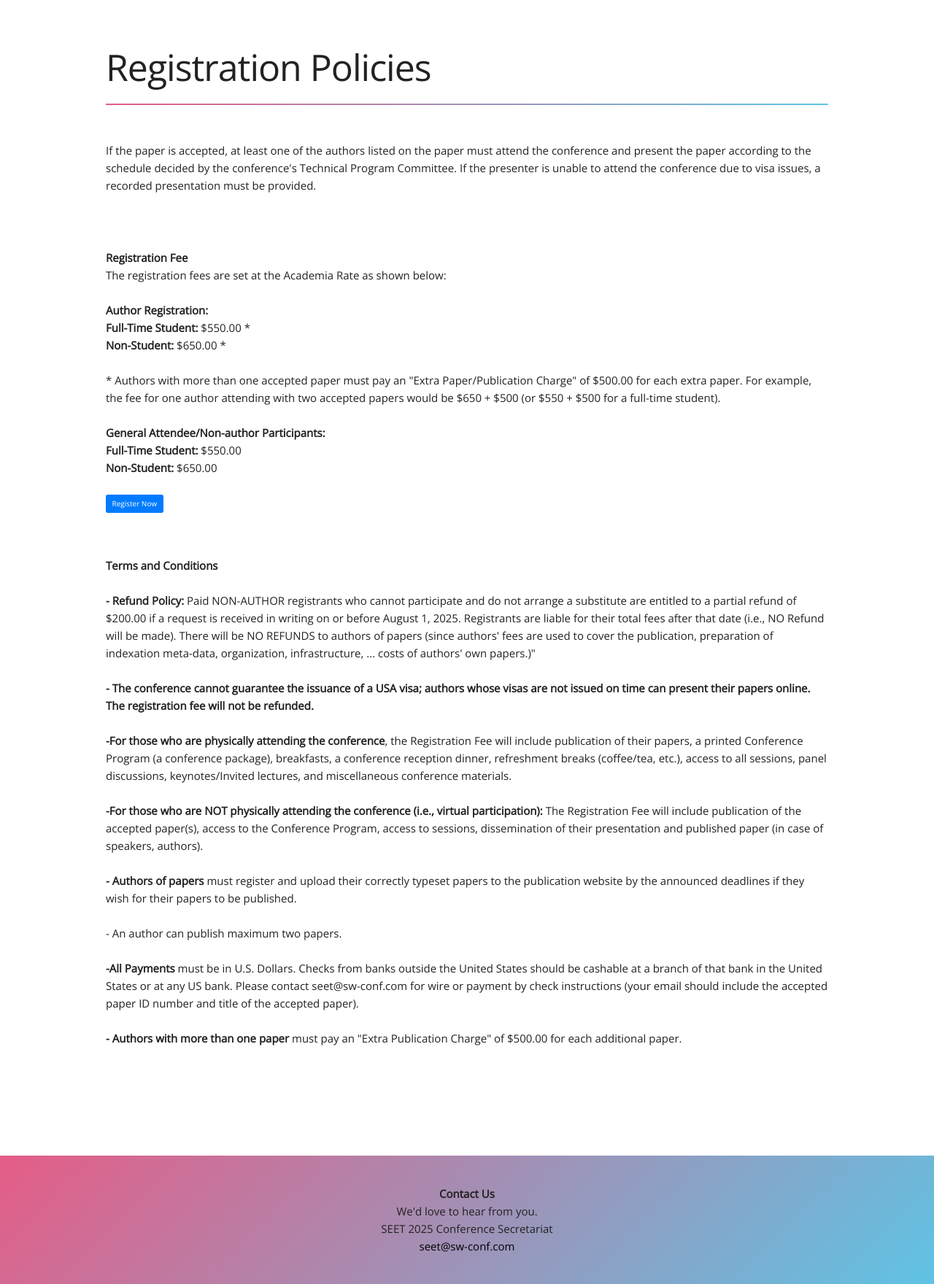
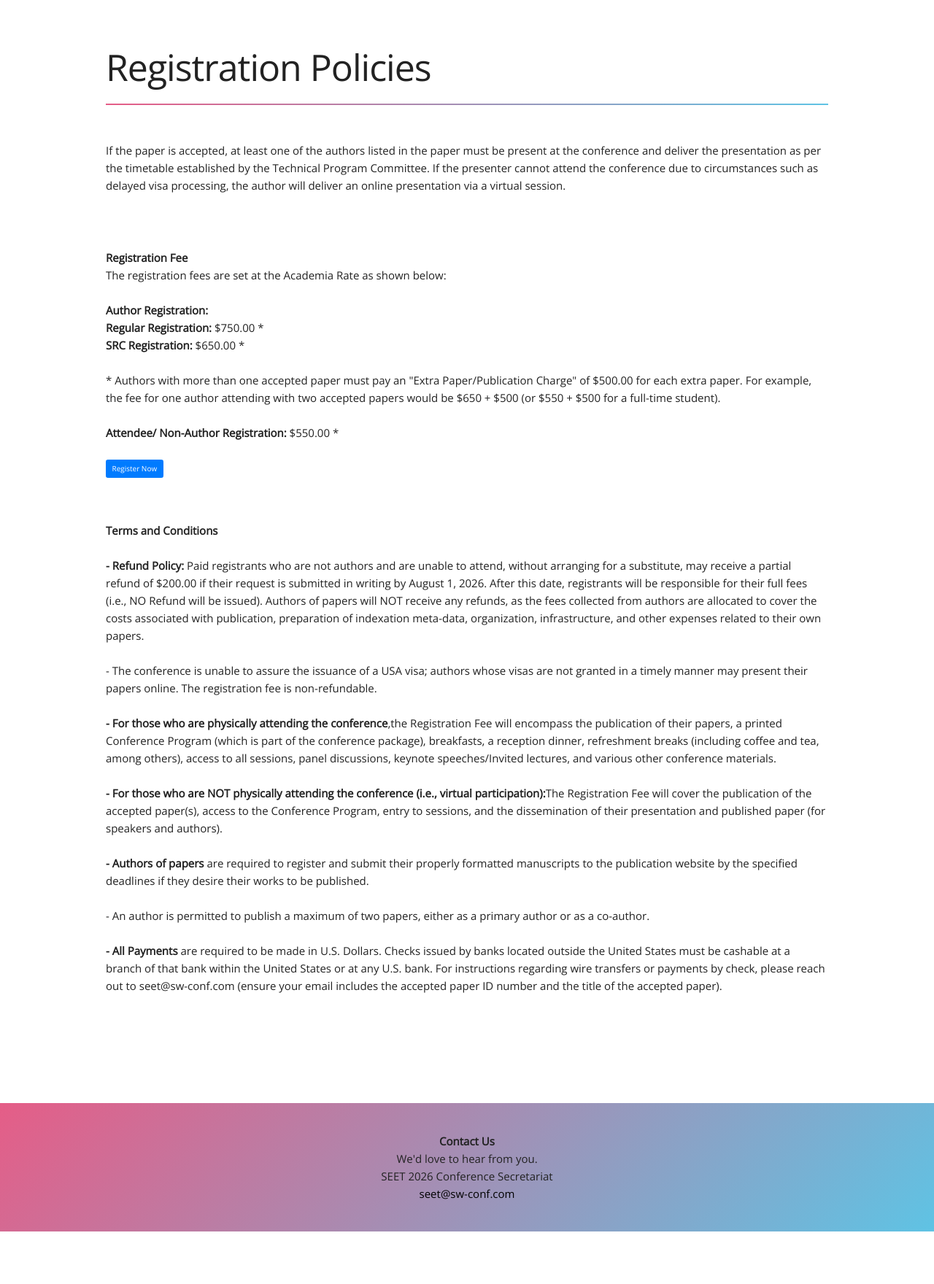
Before and after one commit to ilmaan/ICSE-IT-Conf, a Django app: page /registration in a window 1280 px wide. Shown: the part 244-2004 px from the top of the page at 73% size. After the commit the page ends 1932 px from the top, so only its background shows below. Run offline with Django 5.2, Linux system fonts and the light colour scheme; some libraries are stand-ins or nearby versions.

Commit message:
feat: changes in registration, submission and travel

```diff
--- a/templates/registration.html
+++ b/templates/registration.html
@@ -1,31 +1,41 @@
 <!DOCTYPE html>
 {% load static %}
 <html lang="en">
+
 <head>
   <meta charset="UTF-8">
   <meta name="viewport" content="width=device-width, initial-scale=1.0">
-    <title>  SEET 2025</title>
+  <title> SEET 2025</title>
   <link rel="icon" type="image/x-icon" href="{% static 'app/images/SEET_revmininb.png' %}">
 
   <link rel="stylesheet" href="https://cdnjs.cloudflare.com/ajax/libs/normalize/4.2.0/normalize.min.css">
   <link rel="stylesheet" href="https://cdnjs.cloudflare.com/ajax/libs/typicons/2.0.8/typicons.min.css">
-    <link rel="stylesheet" href="https://cdn.jsdelivr.net/npm/bootstrap@4.4.1/dist/css/bootstrap.min.css" integrity="sha384-Vkoo8x4CGsO3+Hhxv8T/Q5PaXtkKtu6ug5TOeNV6gBiFeWPGFN9MuhOf23Q9Ifjh" crossorigin="anonymous">
+  <link rel="stylesheet" href="https://cdn.jsdelivr.net/npm/bootstrap@4.4.1/dist/css/bootstrap.min.css"
+    integrity="sha384-Vkoo8x4CGsO3+Hhxv8T/Q5PaXtkKtu6ug5TOeNV6gBiFeWPGFN9MuhOf23Q9Ifjh" crossorigin="anonymous">
 
   <script src="https://cdnjs.cloudflare.com/ajax/libs/jquery/3.1.0/jquery.min.js"></script>
-    <script src="https://cdnjs.cloudflare.com/ajax/libs/gsap/1.19.0/TweenMax.min.js" ></script>
-    <script src="https://code.jquery.com/jquery-3.4.1.slim.min.js" integrity="sha384-J6qa4849blE2+poT4WnyKhv5vZF5SrPo0iEjwBvKU7imGFAV0wwj1yYfoRSJoZ+n" crossorigin="anonymous"></script>
-    <script src="https://cdn.jsdelivr.net/npm/popper.js@1.16.0/dist/umd/popper.min.js" integrity="sha384-Q6E9RHvbIyZFJoft+2mJbHaEWldlvI9IOYy5n3zV9zzTtmI3UksdQRVvoxMfooAo" crossorigin="anonymous"></script>
-    <script src="https://cdn.jsdelivr.net/npm/bootstrap@4.4.1/dist/js/bootstrap.min.js" integrity="sha384-wfSDF2E50Y2D1uUdj0O3uMBJnjuUD4Ih7YwaYd1iqfktj0Uod8GCExl3Og8ifwB6" crossorigin="anonymous"></script>
+  <script src="https://cdnjs.cloudflare.com/ajax/libs/gsap/1.19.0/TweenMax.min.js"></script>
+  <script src="https://code.jquery.com/jquery-3.4.1.slim.min.js"
+    integrity="sha384-J6qa4849blE2+poT4WnyKhv5vZF5SrPo0iEjwBvKU7imGFAV0wwj1yYfoRSJoZ+n"
+    crossorigin="anonymous"></script>
+  <script src="https://cdn.jsdelivr.net/npm/popper.js@1.16.0/dist/umd/popper.min.js"
+    integrity="sha384-Q6E9RHvbIyZFJoft+2mJbHaEWldlvI9IOYy5n3zV9zzTtmI3UksdQRVvoxMfooAo"
+    crossorigin="anonymous"></script>
+  <script src="https://cdn.jsdelivr.net/npm/bootstrap@4.4.1/dist/js/bootstrap.min.js"
+    integrity="sha384-wfSDF2E50Y2D1uUdj0O3uMBJnjuUD4Ih7YwaYd1iqfktj0Uod8GCExl3Og8ifwB6"
+    crossorigin="anonymous"></script>
   <script src="https://js.stripe.com/v3/"></script>
   <script src="{% static 'main.js' %}"></script>
   <link rel="stylesheet" href="{% static 'app/css/home.css' %}">
 </head>
+
 <body>
   <!-- Header Section
 –––––––––––––––––––––––––––––––––––––––––––––––––– -->
   <nav class="navbar navbar-expand-lg navbar-light ">
     <!-- <a class="navbar-brand" href="#">Navbar</a> -->
-  <button class="navbar-toggler" type="button" data-toggle="collapse" data-target="#navbarNavDropdown" aria-controls="navbarNavDropdown" aria-expanded="false" aria-label="Toggle navigation">
+    <button class="navbar-toggler" type="button" data-toggle="collapse" data-target="#navbarNavDropdown"
+      aria-controls="navbarNavDropdown" aria-expanded="false" aria-label="Toggle navigation">
       <span class="navbar-toggler-icon"></span>
     </button>
     <div class="collapse navbar-collapse" id="navbarNavDropdown">
@@ -94,7 +104,8 @@
     </div>
     <a class="smoothscroll" href="#about">
       <div class="scroll-down"></div>
-    </a> </header>
+    </a>
+  </header>
 
   <!-- About Section
   –––––––––––––––––––––––––––––––––––––––––––––––––– -->
@@ -107,9 +118,10 @@
         <p>
           <!-- If the paper is accepted, at least one of the authors listed on the paper must register for the SEET 2025. -->
 
-If the paper is accepted, at least one of the authors listed on the paper must attend the conference and present the paper according to the schedule decided by the conference's Technical Program Committee.
-
-If the presenter is unable to attend the conference due to visa issues, a recorded presentation must be provided.
+          If the paper is accepted, at least one of the authors listed in the paper must be present at the conference
+          and deliver the presentation as per the timetable established by the Technical Program Committee. If the
+          presenter cannot attend the conference due to circumstances such as delayed visa processing, the author will
+          deliver an online presentation via a virtual session.
         </p>
 
 
@@ -126,40 +138,25 @@ If the presenter is unable to attend the conference due to visa issues, a record
           <b>Author Registration:</b>
           <br>
 
-            <b>Full-Time Student:</b> $550.00 *
+          <b>Regular Registration:</b> $750.00 *
           <br>
-
-            <b>Non-Student:</b> $650.00 *
+          <b>SRC Registration:</b> $650.00 *
           <br><br>
 
 
-            * Authors with more than one accepted paper must pay an "Extra Paper/Publication Charge" of $500.00 for each extra paper. For example, the fee for one author attending with two accepted papers would be $650 + $500 (or $550 + $500 for a full-time student).
+          * Authors with more than one accepted paper must pay an "Extra Paper/Publication Charge" of $500.00 for each
+          extra paper. For example, the fee for one author attending with two accepted papers would be $650 + $500 (or
+          $550 + $500 for a full-time student).
           <br><br>
 
 
-            <b>General Attendee/Non-author Participants:</b>
-            <br>
-            <b>Full-Time Student:</b> $550.00
-            <br>
-            <b>Non-Student:</b> $650.00
-            <br>
+          <b>Attendee/ Non-Author Registration:</b> $550.00 *
         </p>
         <button type="button" class="btn btn-primary" data-toggle="modal" data-target="#registerModal">
           Register Now
         </button>
-      <!-- <style>
-        .btn-primary-custom {
-            background-color: #236db8;
-            font-size: 1.25rem; /* Adjust the size as needed */
-            padding: 0.75rem 1.5rem; /* Adjust padding for a larger button */
-        }
-    </style>
-    <button type="button" class="btn btn-primary btn-primary-custom" data-toggle="modal" data-target="#registerModal">
-        Register Now
-    </button> -->
 
       </div>
-
       <div class="aboutseet row">
         <b>Terms and Conditions</b>
         <br>
@@ -167,30 +164,41 @@ If the presenter is unable to attend the conference due to visa issues, a record
         <!-- <div class="block"></div> -->
         <p>
 
-            <b>- Refund Policy:</b> Paid NON-AUTHOR registrants who cannot participate and do not arrange a substitute are entitled to a partial refund of $200.00 if a request is received in writing on or before August 1, 2025. Registrants are liable for their total fees after that date (i.e., NO Refund will be made). There will be NO REFUNDS to authors of papers (since authors' fees are used to cover the publication, preparation of indexation meta-data, organization, infrastructure, ... costs of authors' own papers.)"
+          <b>- Refund Policy:</b> Paid registrants who are not authors and are unable to attend, without arranging for a
+          substitute, may receive a partial refund of $200.00 if their request is submitted in writing by August 1,
+          2026. After this date, registrants will be responsible for their full fees (i.e., NO Refund will be issued).
+          Authors of papers will NOT receive any refunds, as the fees collected from authors are allocated to cover the
+          costs associated with publication, preparation of indexation meta-data, organization, infrastructure, and
+          other expenses related to their own papers.
           <br>
           <br>
-
-            <b>- The conference cannot guarantee the issuance of a USA visa; authors whose visas are not issued on time can present their papers online. The registration fee will not be refunded.</b>
+          - The conference is unable to assure the issuance of a USA visa; authors whose visas are not granted in a
+          timely manner may present their papers online. The registration fee is non-refundable.
+          <br>
 
           <br>
-            <br>
-            <b>-For those who are physically attending the conference</b>, the Registration Fee will include publication of their papers, a printed Conference Program (a conference package), breakfasts, a conference reception dinner, refreshment breaks (coffee/tea, etc.), access to all sessions, panel discussions, keynotes/Invited lectures, and miscellaneous conference materials.
+          <b>- For those who are physically attending the conference</b>,the Registration Fee will encompass the
+          publication of their papers, a printed Conference Program (which is part of the conference package),
+          breakfasts, a reception dinner, refreshment breaks (including coffee and tea, among others), access to all
+          sessions, panel discussions, keynote speeches/Invited lectures, and various other conference materials.
           <br>
           <br>
-            <b>-For those who are NOT physically attending the conference (i.e., virtual participation):</b> The Registration Fee will include publication of the accepted paper(s), access to the Conference Program, access to sessions, dissemination of their presentation and published paper (in case of speakers, authors).
+          <b>- For those who are NOT physically attending the conference (i.e., virtual participation):</b>The
+          Registration Fee will cover the publication of the accepted paper(s), access to the Conference Program, entry
+          to sessions, and the dissemination of their presentation and published paper (for speakers and authors).
           <br>
           <br>
-            <b>- Authors of papers</b> must register and upload their correctly typeset papers to the publication website by the announced deadlines if they wish for their papers to be published.
+          <b>- Authors of papers</b> are required to register and submit their properly formatted manuscripts to the
+          publication website by the specified deadlines if they desire their works to be published.
           <br>
           <br>
-            - An author can publish maximum two papers.
+          - An author is permitted to publish a maximum of two papers, either as a primary author or as a co-author.
           <br>
           <br>
-            <b>-All Payments</b> must be in U.S. Dollars. Checks from banks outside the United States should be cashable at a branch of that bank in the United States or at any US bank. Please contact seet@sw-conf.com for wire or payment by check instructions (your email should include the accepted paper ID number and title of the accepted paper).
-            <br>
-            <br>
-            <b>- Authors with more than one paper</b> must pay an "Extra Publication Charge" of $500.00 for each additional paper.
+          <b>- All Payments</b> are required to be made in U.S. Dollars. Checks issued by banks located outside the
+          United States must be cashable at a branch of that bank within the United States or at any U.S. bank. For
+          instructions regarding wire transfers or payments by check, please reach out to seet@sw-conf.com (ensure your
+          email includes the accepted paper ID number and the title of the accepted paper).
 
           <br>
           <br>
@@ -353,7 +361,7 @@ If the presenter is unable to attend the conference due to visa issues, a record
         <br>
         We'd love to hear from you.
         <br>
-        SEET 2025 Conference Secretariat
+        SEET 2026 Conference Secretariat
         <br>
         <a style="color: black;" href="mailto: seet@sw-conf.com">seet@sw-conf.com</a>
       </div>
@@ -362,7 +370,8 @@ If the presenter is unable to attend the conference due to visa issues, a record
   </footer>
 
   <!-- Modal Structure -->
-  <div class="modal fade" id="registerModal" tabindex="-1" role="dialog" aria-labelledby="registerModalLabel" aria-hidden="true">
+  <div class="modal fade" id="registerModal" tabindex="-1" role="dialog" aria-labelledby="registerModalLabel"
+    aria-hidden="true">
     <div class="modal-dialog" role="document">
       <div class="modal-content">
         <div class="modal-header">
@@ -389,23 +398,28 @@ If the presenter is unable to attend the conference due to visa issues, a record
             <div class="form-group">
               <label for="email">Email</label>
               <input type="email" class="form-control" id="email" name="email" placeholder="Enter your email">
-                <small class="form-text text-muted">Note: Only register once with a single email address and use same email to pay.</small>
+              <small class="form-text text-muted">Note: Only register once with a single email address and use same
+                email to pay.</small>
             </div>
             <div class="form-group">
               <label for="numberOfPapers">Number of Papers Accepted</label>
-                <input type="number" class="form-control" id="numberOfPapers" name="numberOfPapers" placeholder="Enter number of papers accepted" min="1" required>
+              <input type="number" class="form-control" id="numberOfPapers" name="numberOfPapers"
+                placeholder="Enter number of papers accepted" min="1" required>
             </div>
             <div id="paperDetailsContainer">
               <div class="form-group paper-details">
                 <label for="paperDetails1">Paper Details (Paper ID - Paper Title)</label>
-                    <input type="text" class="form-control" id="paperDetails1" name="paperDetails1" placeholder="Enter as: PaperID, Paper Title">
-                    <small class="form-text text-muted">Multiple papers: Paper-1 ID, Paper-1 Title, Paper-2 ID, Paper-2 Title</small>
+                <input type="text" class="form-control" id="paperDetails1" name="paperDetails1"
+                  placeholder="Enter as: PaperID, Paper Title">
+                <small class="form-text text-muted">Multiple papers: Paper-1 ID, Paper-1 Title, Paper-2 ID, Paper-2
+                  Title</small>
               </div>
             </div>
           </form>
         </div>
         <div class="modal-footer">
-          <a href="#" data-toggle="modal" data-target="#paymentModal" data-dismiss="modal" style="margin-right: auto;">Already registered?</a>
+          <a href="#" data-toggle="modal" data-target="#paymentModal" data-dismiss="modal"
+            style="margin-right: auto;">Already registered?</a>
           <button type="button" class="btn btn-secondary" data-dismiss="modal">Close</button>
           <button type="button" class="btn btn-primary" id="submitPay">Submit</button>
         </div>
@@ -414,7 +428,8 @@ If the presenter is unable to attend the conference due to visa issues, a record
   </div>
 
   <!-- New Payment Modal -->
-  <div class="modal fade" id="paymentModal" tabindex="-1" role="dialog" aria-labelledby="paymentModalLabel" aria-hidden="true">
+  <div class="modal fade" id="paymentModal" tabindex="-1" role="dialog" aria-labelledby="paymentModalLabel"
+    aria-hidden="true">
     <div class="modal-dialog" role="document">
       <div class="modal-content">
         <div class="modal-header">
@@ -439,12 +454,14 @@ If the presenter is unable to attend the conference due to visa issues, a record
     </div>
   </div>
 </body>
+
 </html>
 
 <style>
   .form-check-label {
     padding-left: 0.5rem;
   }
+
   .form-check-input {
     vertical-align: middle;
     margin-top: 0.6rem
@@ -458,7 +475,7 @@ If the presenter is unable to attend the conference due to visa issues, a record
   ------------------------------------------------------ */
 
   function fade($ele) {
-    $ele.fadeIn(1000).delay(3000).fadeOut(1000, function() {
+    $ele.fadeIn(1000).delay(3000).fadeOut(1000, function () {
       var $next = $(this).next('.quote');
       fade($next.length > 0 ? $next : $(this).parent().children().first());
     });
@@ -470,7 +487,7 @@ fade($('.quoteLoop > .quote').first());
   /* Navigation
   ------------------------------------------------------ */
 
-$(window).scroll(function() {
+  $(window).scroll(function () {
 
     if ($(window).scrollTop() > 300) {
       $('.main_nav').addClass('sticky');
@@ -480,7 +497,7 @@ $(window).scroll(function() {
   });
 
   // Mobile Navigation
-$('.mobile-toggle').click(function() {
+  $('.mobile-toggle').click(function () {
     if ($('.main_nav').hasClass('open-nav')) {
       $('.main_nav').removeClass('open-nav');
     } else {
@@ -488,7 +505,7 @@ $('.mobile-toggle').click(function() {
     }
   });
 
-$('.main_nav li a').click(function() {
+  $('.main_nav li a').click(function () {
     if ($('.main_nav').hasClass('open-nav')) {
       $('.navigation').removeClass('open-nav');
       $('.main_nav').removeClass('open-nav');
@@ -500,9 +517,9 @@ $('.main_nav li a').click(function() {
   /* Smooth Scrolling
   ------------------------------------------------------ */
 
-jQuery(document).ready(function($) {
+  jQuery(document).ready(function ($) {
 
-   $('.smoothscroll').on('click',function (e) {
+    $('.smoothscroll').on('click', function (e) {
       e.preventDefault();
 
       var target = this.hash,
@@ -517,5 +534,5 @@ jQuery(document).ready(function($) {
 
   });
 
-TweenMax.staggerFrom(".heading", 0.8, {opacity: 0, y: 20, delay: 0.2}, 0.4);
+  TweenMax.staggerFrom(".heading", 0.8, { opacity: 0, y: 20, delay: 0.2 }, 0.4);
 </script>
--- a/templates/submissions.html
+++ b/templates/submissions.html
@@ -381,7 +381,7 @@
         <br>
         We’d love to hear from you.
         <br>
-        SEET 2025 Conference Secretariat
+        SEET 2026 Conference Secretariat
         <br>
         <a style="color: black;" href="mailto: seet@sw-conf.com">seet@sw-conf.com</a>
       </div>
```
Also changed, not shown: templates/home.html (+6 -6 lines), templates/travel.html (+105 -40 lines). Lines whose indentation alone changed are shown as unchanged.
